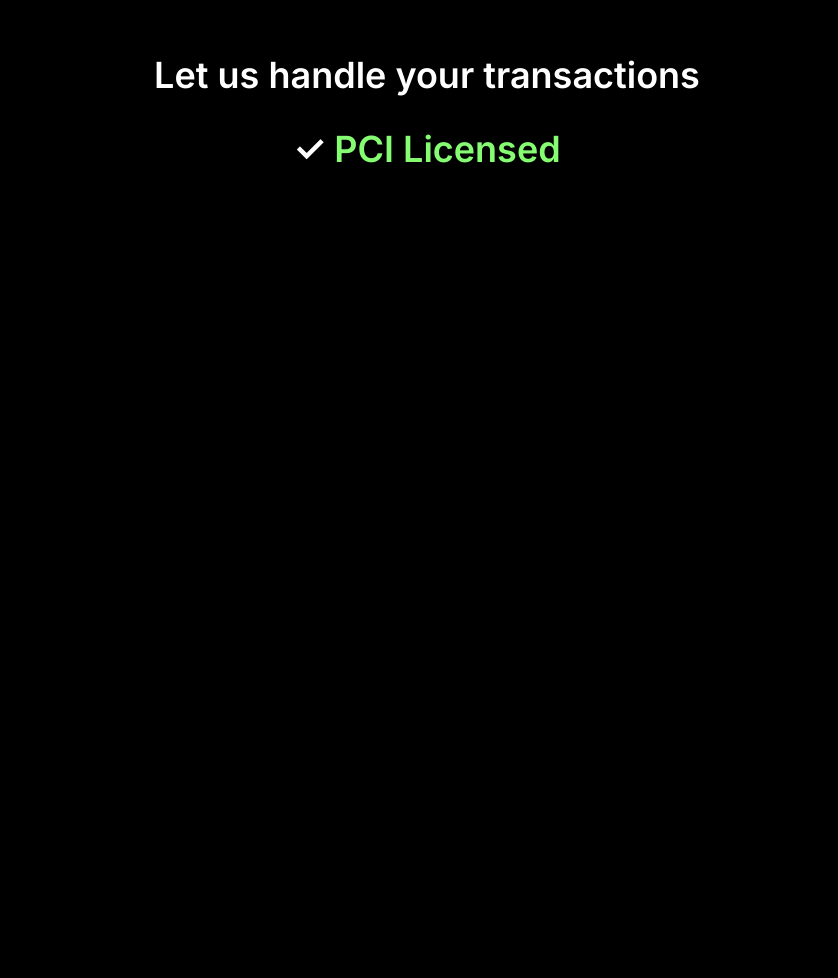
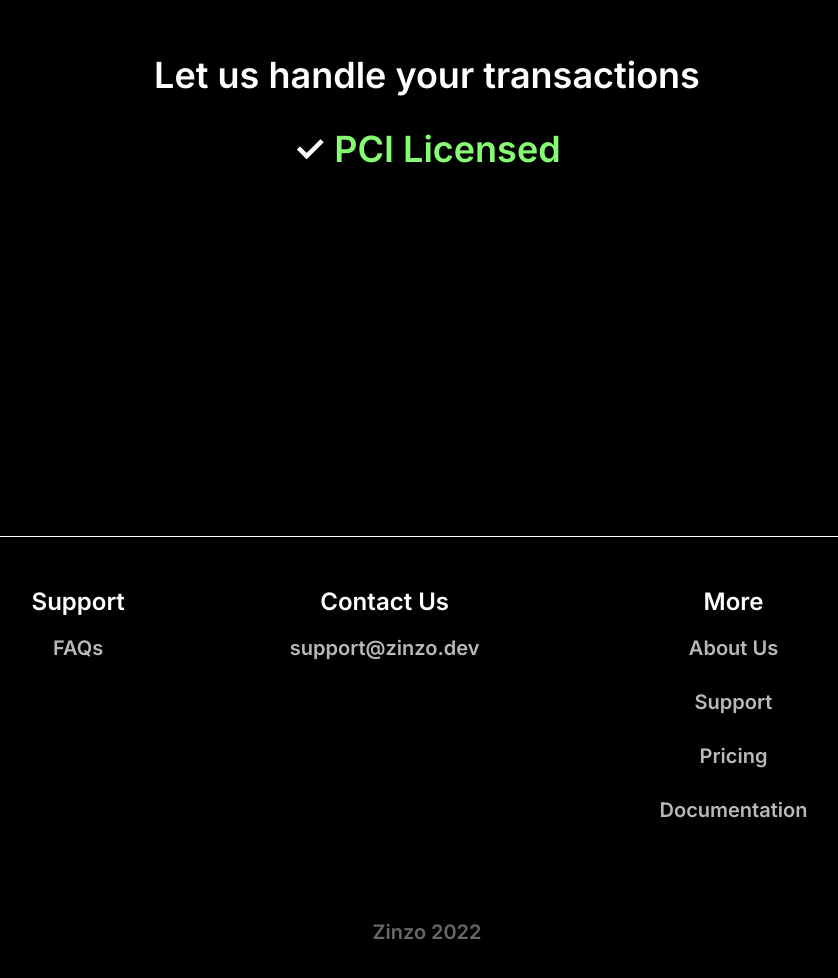
Before and after one commit to ZuesSSSSS/Zinzo, an Astro site: page / in a window 1280 px wide. Shown: the part 1733-2711 px from the top of the page, without its empty margins (213-1051 px from the left). Before the commit the page ends 1919 px from the top, so only its background shows below. Built offline with nearby package versions, Linux system fonts and the light colour scheme; Astro itself is replaced by a stand-in of ours.

Commit message:
Added footer

```diff
--- /dev/null
+++ b/src/layouts/Footer.astro
@@ -0,0 +1,101 @@
+---
+---
+<footer>
+    <section>
+        <h4>Support</h4>
+        <h5>
+            <a href='/'>
+                FAQs
+            </a>
+        </h5>
+    </section>
+    <section>
+        <h4>Contact Us</h4>
+        <h5>
+            <a href='/'>
+                support@zinzo.dev
+            </a>
+        </h5>
+    </section>
+    <section>
+        <h4>More</h4>
+        <h5>
+            <a href='/'>
+                About Us
+            </a>
+        </h5>
+        <h5>
+            <a href='/'>
+                Support
+            </a>
+        </h5>
+        <h5>
+            <a href='/'>
+                Pricing
+            </a>
+        </h5>
+        <h5>
+            <a href='/'>
+                Documentation
+            </a>
+        </h5>
+    </section>
+</footer>
+<div class='companyText'>
+    <h5>Zinzo 2022</h5>
+</div>
+
+
+<style>
+    footer {
+        border-top: 1px solid white;
+        margin-top: 350px;
+        align-items: baseline;
+        display: flex;
+        flex-wrap: wrap;
+        justify-content: center;
+        flex-direction: row;
+        gap: 150px;
+        margin-bottom: 50px;
+    }
+    section {
+        display: flex;
+        justify-content: center;
+        align-items: center;
+        flex-direction: column;
+    }
+    section h4 {
+        font-size: 24px;
+		font-family: 'Inter', sans-serif;
+        color: white;
+        margin: 50px 0 5px 0;
+    }
+    section h5 {
+        margin: 15px;
+    }
+    h5 a {
+        text-decoration: none;
+		font-family: 'Inter', sans-serif;
+        color: #B9B9B9;
+        font-size: 20px;
+    }
+    .companyText {
+        display: flex;
+        justify-content: center;
+        color: #686868;
+		font-family: 'Inter', sans-serif;
+        font-size: 24px;
+    }
+    @media (max-width: 1000px) {
+        section {
+            width: 100%;
+            margin: 0;
+        }
+        footer {
+            gap: 75px;
+        }
+        h5 {
+            margin: 0;
+        }
+    }
+</style>
--- a/src/pages/index.astro
+++ b/src/pages/index.astro
@@ -1,7 +1,7 @@
 ---
 import Layout from '../layouts/Layout.astro';
 import Nav from '../layouts/Nav.astro';
-// import Footer from '../layouts/Footer.astro';
+import Footer from '../layouts/Footer.astro';
 
 import Hero from '../components/Hero.astro';
 import Pricing from '../components/Pricing.astro';
@@ -14,7 +14,7 @@ import ListLicensing from '../components/ListLicensing.astro';
 	<!-- <DashboardScreen /> -->
 	<Pricing />
 	<ListLicensing />
-	<!-- <Footer /> -->
+	<Footer />
 </Layout>
 
 <style>
```
